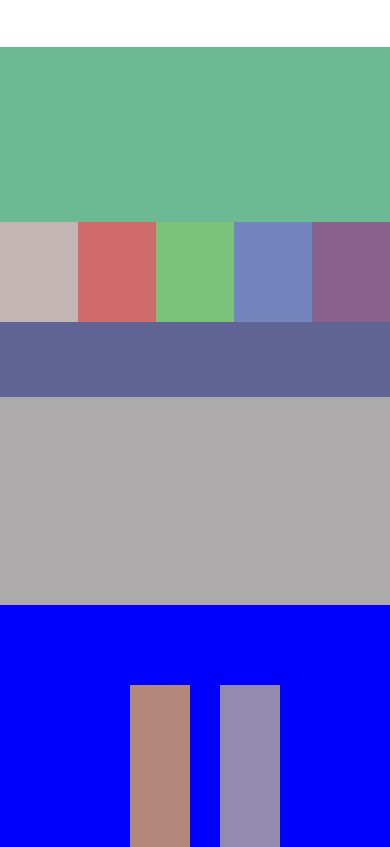
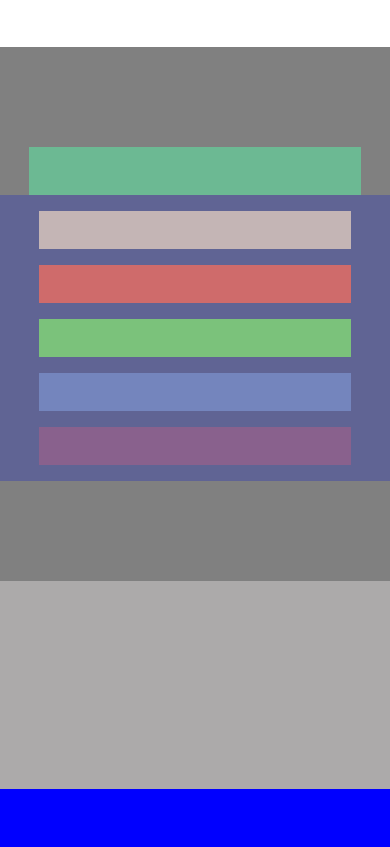
Before and after one commit to rsuazo/odin_next_web, a plain HTML site: page index.html in a window 390 px wide. Shown: the part 1117-1964 px from the top of the page. Drawn offline with Linux system fonts and the light colour scheme.

Commit message:
complete popular section

```diff
--- a/css/styles.css
+++ b/css/styles.css
@@ -404,48 +404,55 @@
 
   #popular {
     background-color: grey;
-    height: 350px;
+    height: 534px;
+    display: flex;
+    flex-direction: column;
+    justify-content: center;
+    align-items: center;
   }
 
   #popular_headline {
     background-color: rgb(108, 185, 147);
-    height: 175px;
+    height: 48px;
+    width: 85%;
   }
 
   #popular_tiles {
     background-color: rgb(96, 100, 148);
-    height: 175px;
+    height: 286px;
+    width: 100%;
     display: flex;
-    justify-content: space-evenly;
+    flex-direction: column;
+    align-items: center;
   }
 
   #populartile1 {
-    height: 100px;
-    width: 150px;
+    height: 38px;
+    width: 80%;
     background-color: rgb(196, 181, 181);
   }
 
   #populartile2 {
-    height: 100px;
-    width: 150px;
+    height: 38px;
+    width: 80%;
     background-color: rgb(207, 107, 107);
   }
 
   #populartile3 {
-    height: 100px;
-    width: 150px;
+    height: 38px;
+    width: 80%;
     background-color: rgb(123, 194, 123);
   }
 
   #populartile4 {
-    height: 100px;
-    width: 150px;
+    height: 38px;
+    width: 80%;
     background-color: rgb(116, 133, 189);
   }
 
   #populartile5 {
-    height: 100px;
-    width: 150px;
+    height: 38px;
+    width: 80%;
     background-color: rgb(137, 97, 141);
   }
 }
```
